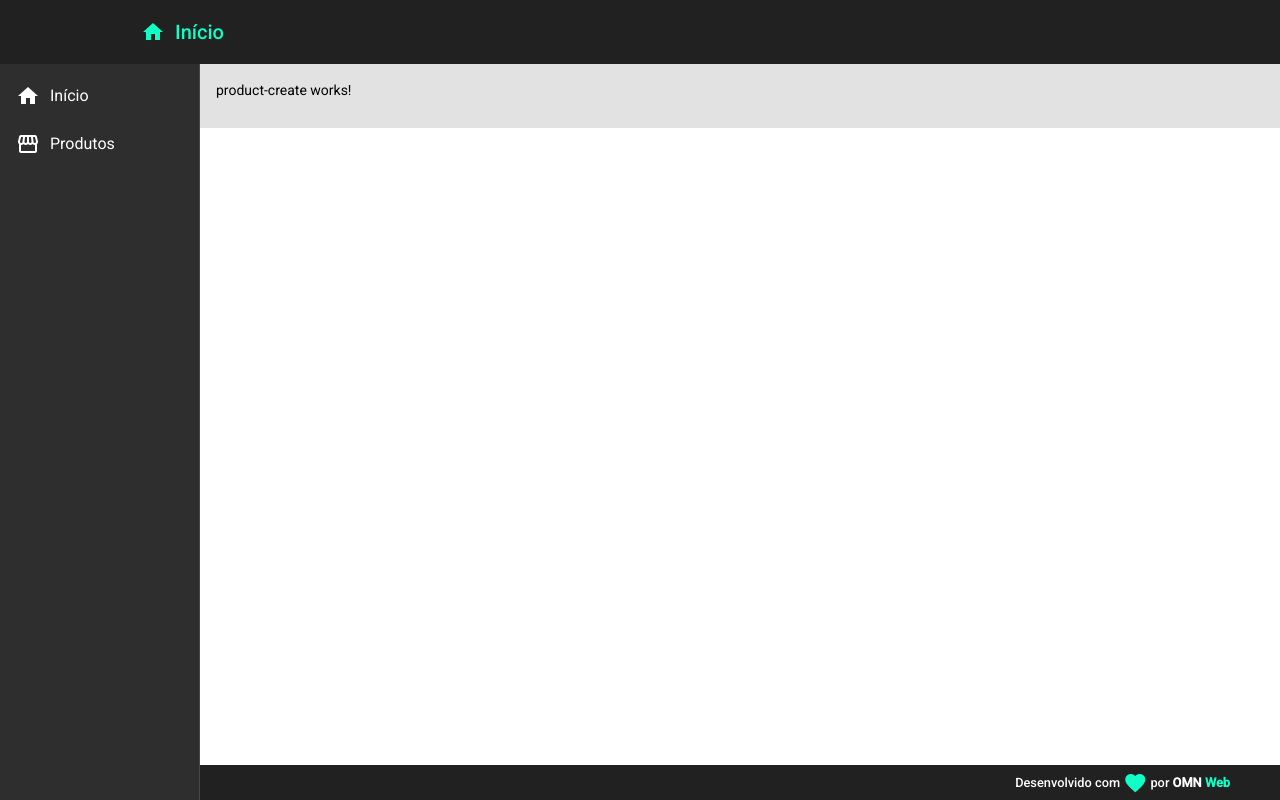
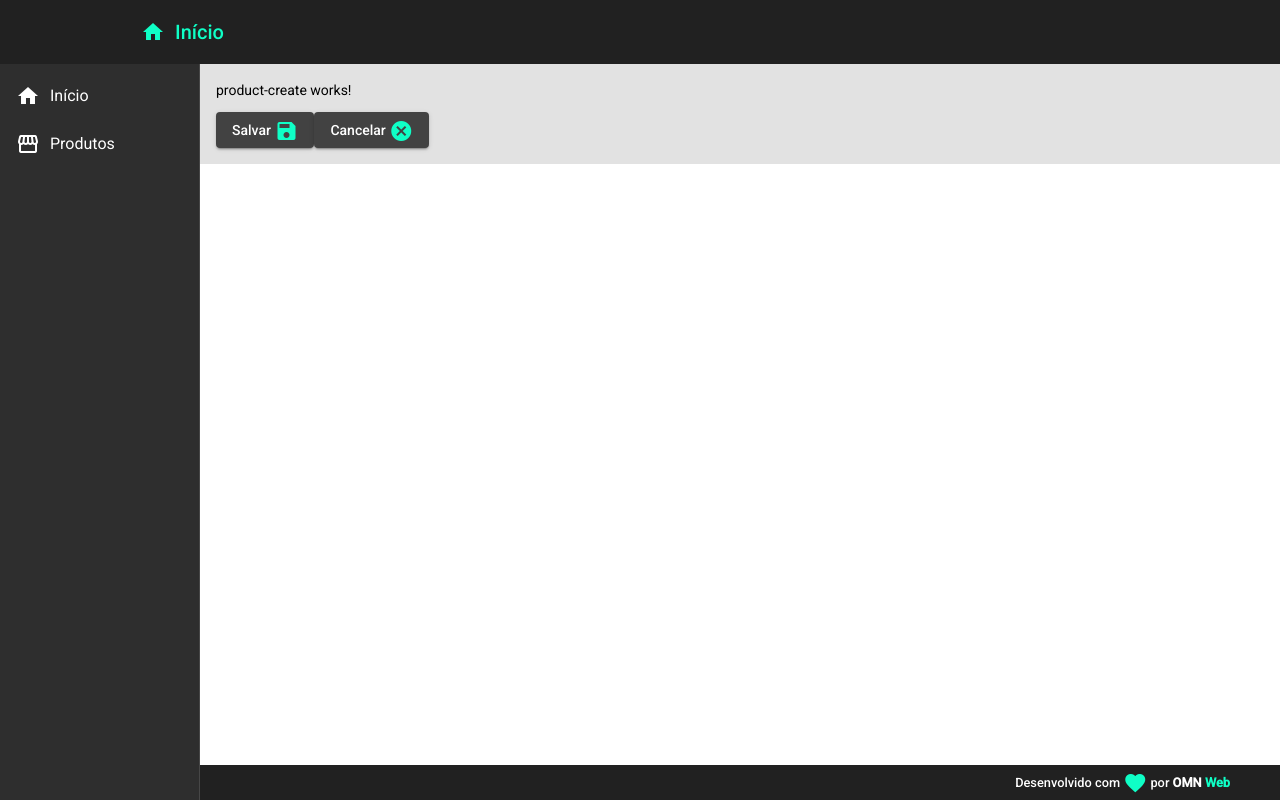
Before and after one commit to omnweb/Angular.js-Crud-Products, an Angular app in the folder frontend/: page /products/create in a window 1280 px wide. Built offline with nearby package versions, Linux system fonts and the light colour scheme.

Commit message:
Upload method of to create product

```diff
--- a/frontend/src/app/components/product/product-create/product-create.component.html
+++ b/frontend/src/app/components/product/product-create/product-create.component.html
@@ -1 +1,8 @@
 <p>product-create works!</p>
+
+<button mat-raised-button (click)="createProduct()">
+    Salvar <i class="material-icons v-middle" appRed>save</i>
+</button>
+<button mat-raised-button (click)="cancel()">
+    Cancelar <i class="material-icons v-middle" appRed>cancel</i>
+</button>
--- a/frontend/src/app/components/product/product-create/product-create.component.ts
+++ b/frontend/src/app/components/product/product-create/product-create.component.ts
@@ -1,4 +1,8 @@
+import { Product } from './../product.model';
+import { ProductService } from './../product.service';
 import { Component, OnInit } from '@angular/core';
+import { Router } from '@angular/router';
+
 
 @Component({
   selector: 'app-product-create',
@@ -7,9 +11,24 @@
 })
 export class ProductCreateComponent implements OnInit {
 
-  constructor() { }
+product: Product = {
+  name:'',
+  price: null
+}
+// Importando o serviço
+  constructor(private prductService: ProductService, private router: Router) { }
 
   ngOnInit(): void {
   }
 
+  createProduct(): void {
+    // Metodo subscribe notifica quando a mensagem chegar
+    this.prductService.create(this.product).subscribe(() => {
+      this.prductService.showMessage('Produto criado com sucesso!') // Emitindo a mensagem
+      this.router.navigate(['/products']) // Retornando para a página de produtos
+    })
+  }
+  cancel(): void {
+    this.router.navigate(['/products'])
+  }
 }
--- /dev/null
+++ b/frontend/src/app/components/product/product.service.ts
@@ -0,0 +1,32 @@
+import { Product } from './product.model';
+import { HttpClient, HttpClientModule } from '@angular/common/http';
+import { Injectable } from '@angular/core';
+import {MatSnackBar} from '@angular/material/snack-bar';
+import { Observable } from 'rxjs';
+
+@Injectable({
+  providedIn: 'root'
+})
+
+
+export class ProductService {
+  baseUrl= "http://localhost:3001/products";
+
+  constructor(private snakBar: MatSnackBar, private http: HttpClient ) { }
+
+
+  showMessage(msg:string): void{
+    this.snakBar.open(msg, 'X', {
+      duration:3000,
+      horizontalPosition: "right",
+      verticalPosition: "top"
+    })
+  }
+
+  // Criando a função de inserir os dados no Json
+  create(product:Product): Observable<Product>{
+    // Feto isso é porssível mandar requisição para o backend
+    return this.http.post<Product>(this.baseUrl, product) //Post retorna um observable
+    //Como está sendo inserido um produto com nome e preço, e experado receber o produto com  nome, preço e id
+  }
+}
--- a/frontend/src/app/views/product-crud/product-crud.component.html
+++ b/frontend/src/app/views/product-crud/product-crud.component.html
@@ -1 +1,3 @@
-<p>product-crud works!</p>
+<button mat-raised-button (click)="navigateToProductCreate()">
+    Produto <i class="material-icons v-middle" appRed>add_box</i>
+</button>
--- a/frontend/src/app/views/product-crud/product-crud.component.ts
+++ b/frontend/src/app/views/product-crud/product-crud.component.ts
@@ -1,4 +1,5 @@
 import { Component, OnInit } from '@angular/core';
+import {Router} from '@angular/router'
 
 @Component({
   selector: 'app-product-crud',
@@ -7,9 +8,12 @@
 })
 export class ProductCrudComponent implements OnInit {
 
-  constructor() { }
+  constructor(private router:Router) { }
 
   ngOnInit(): void {
   }
 
+  navigateToProductCreate(): void{
+    this.router.navigate(['products/create'])
+  }
 }
```
Also changed, not shown: frontend/src/app/app.module.ts (+14 -7 lines), frontend/src/app/components/product/product.model.ts (added, +8 -0 lines), 1 other file (tests, documents, lock files or other folders).
